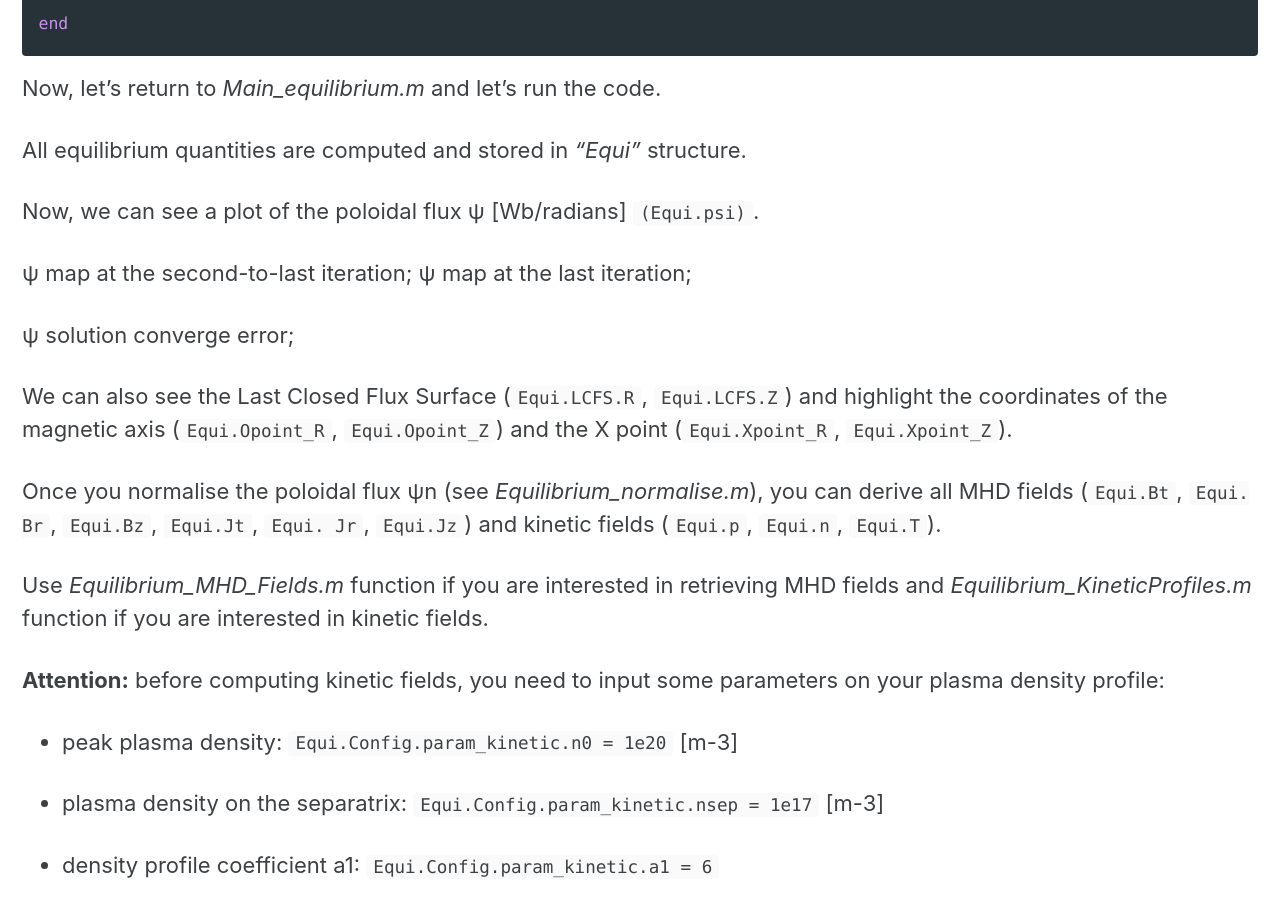
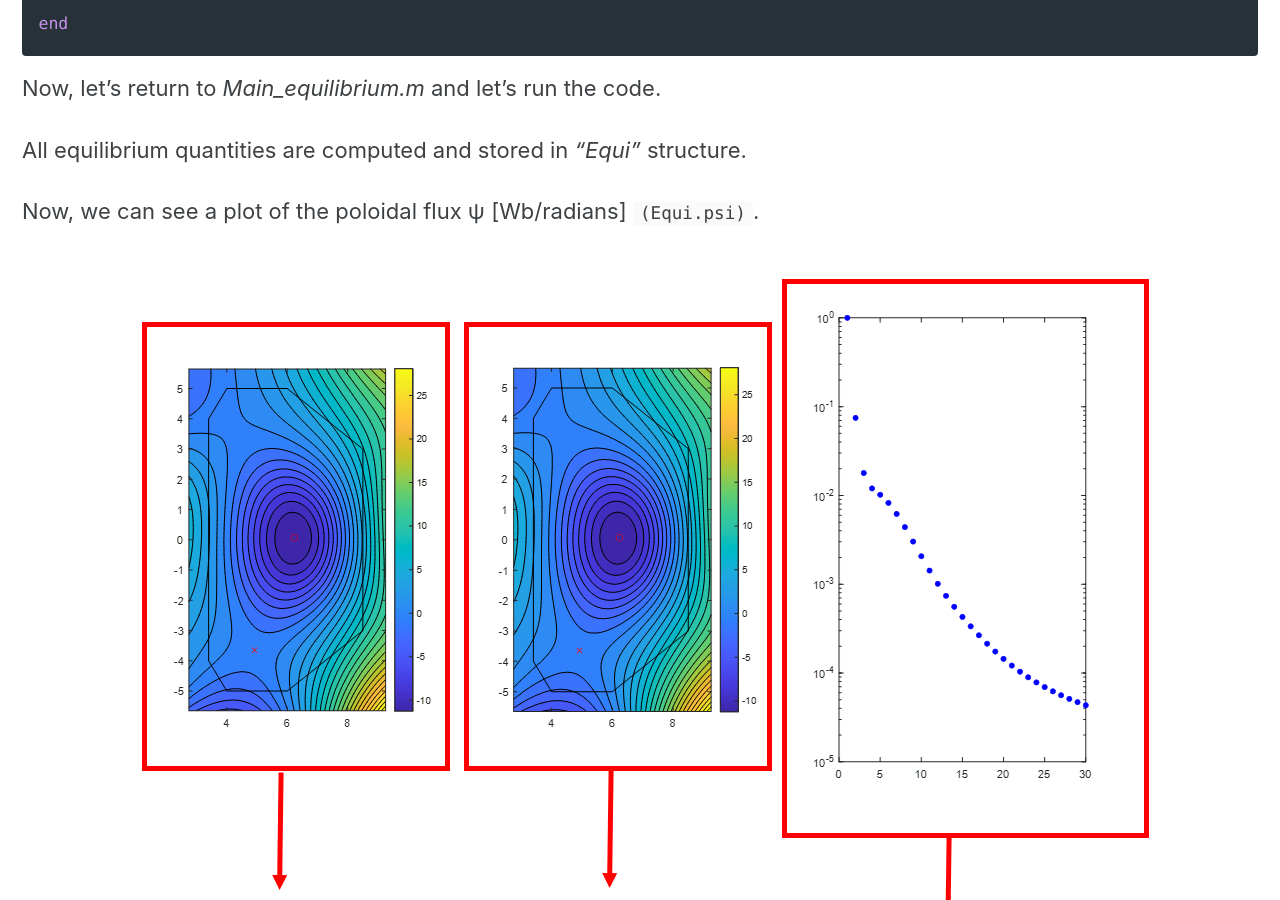
Before and after one commit to GitForTest3141592/TestLab, a Jekyll site: the page built from pages/SimPla_docs.md, in a window 1280 px wide and 900 px high, scrolled down 3355 px. Built offline with Jekyll 4.4.1, drawn with Linux system fonts in a browser that asks for light colours; cached includes are drawn as plain includes.

Commit message:
Update SimPla_docs.md

```diff
--- a/pages/SimPla_docs.md
+++ b/pages/SimPla_docs.md
@@ -101,9 +101,7 @@ All equilibrium quantities are computed and stored in *“Equi”* structure.
 
 Now, we can see a plot of the poloidal flux ψ [Wb/radians] `(Equi.psi)`.
 
-ψ map at the second-to-last iteration;   ψ map at the last iteration;
-
-ψ solution converge error;
+![Solution Convergence](../../assets/images/SimPla_convergence_solution.png)
 
 We can also see the Last Closed Flux Surface (`Equi.LCFS.R`, `Equi.LCFS.Z`) and highlight the coordinates of the magnetic axis (`Equi.Opoint_R`, `Equi.Opoint_Z`) and the X point (`Equi.Xpoint_R`, `Equi.Xpoint_Z`).
 
```
